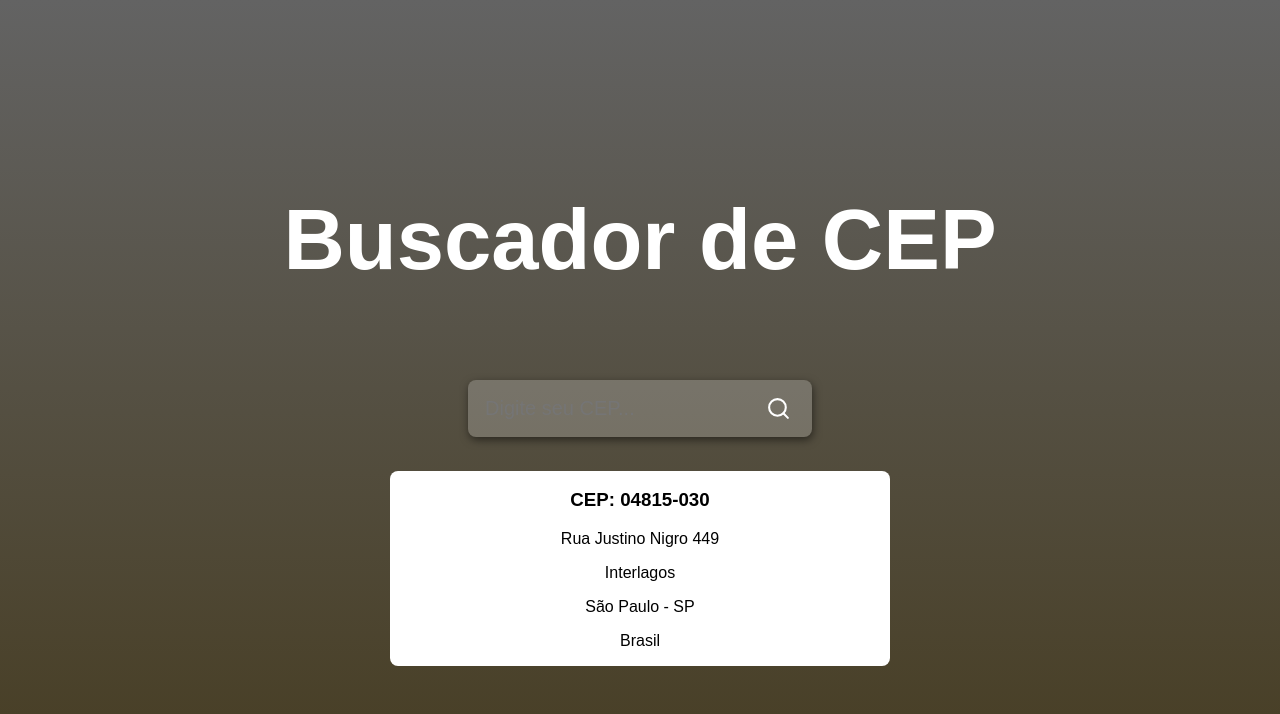
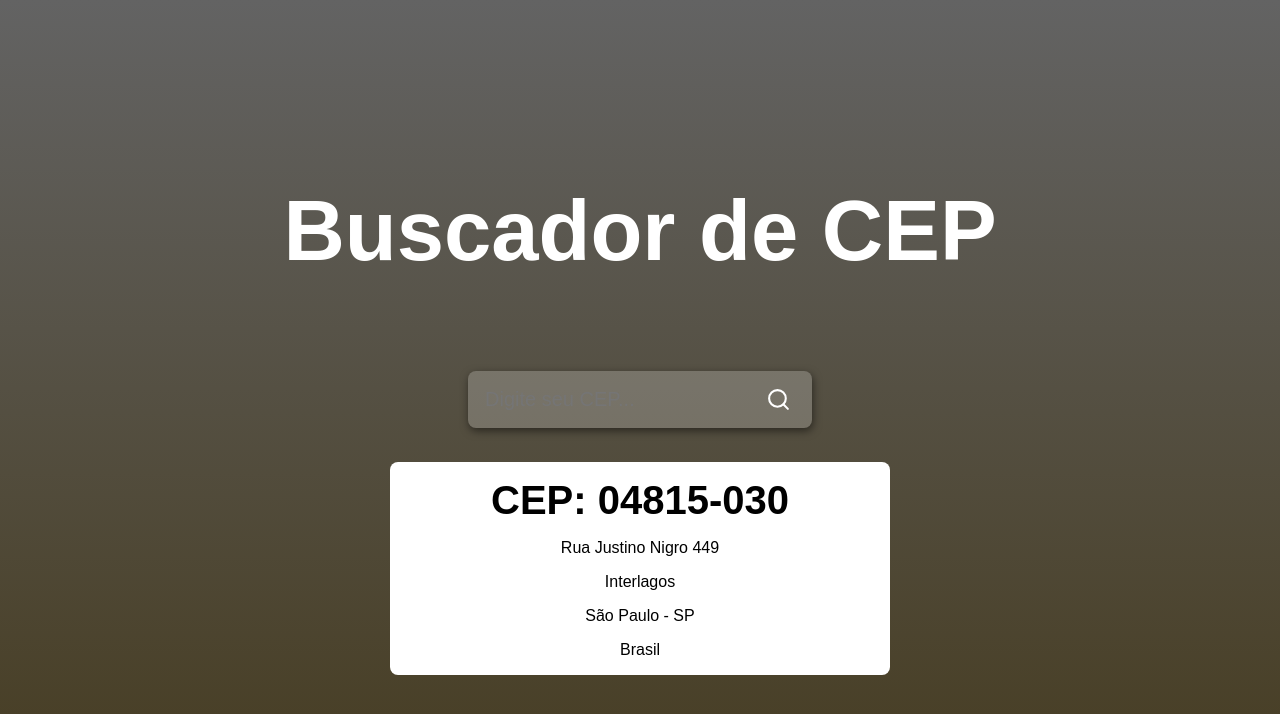
Before and after one commit to joaov1ct0r/react-cep, a React (Create React App) app: page / in a window 1280 px wide. Shown: the top 714 px of the page. Built offline with nearby package versions, Linux system fonts and the light colour scheme.

Commit message:
style applied to div info-container and h3 element

```diff
--- a/src/App.css
+++ b/src/App.css
@@ -46,3 +46,8 @@
     width: 500px;
     border-radius: 8px;
 }
+
+.info-container h3 {
+    margin: 16px 0;
+    font-size: 40px;
+}
```
